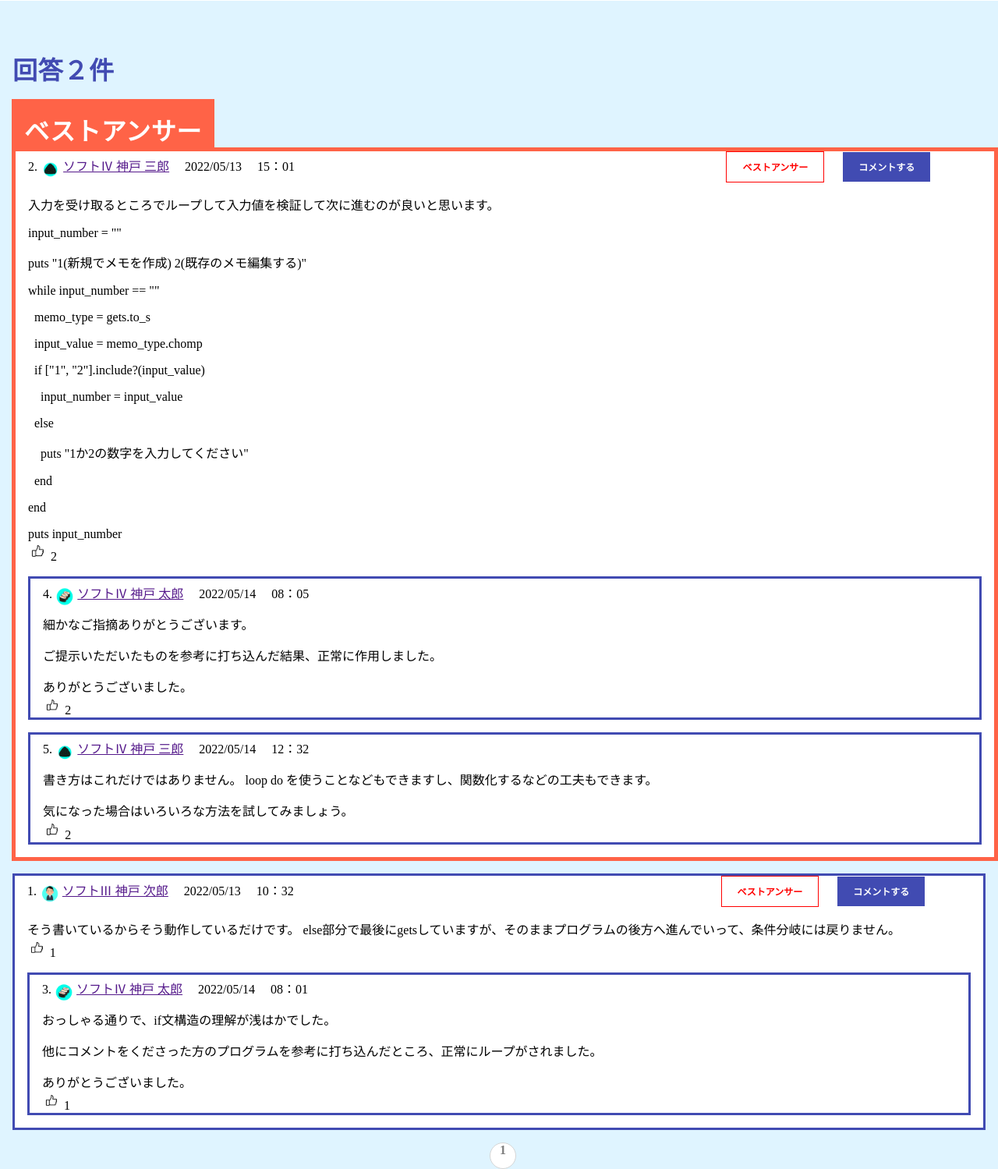
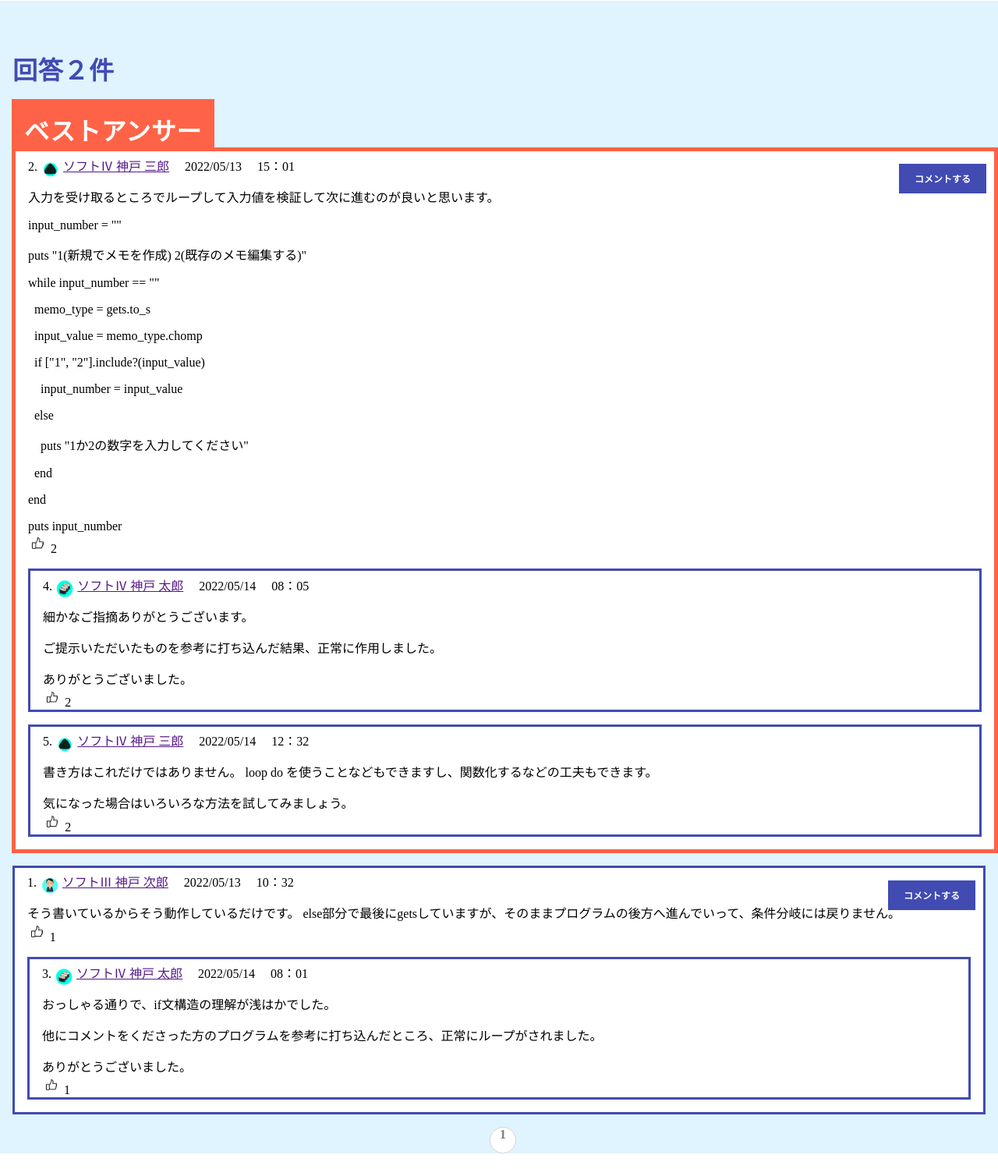
Before and after one commit to ohNarumi/PBL1, a PHP site: page /question_bestanswer.php in a window 1280 px wide. Shown: the part 849-2348 px from the top of the page at 78% size. Run offline with PHP 8.4, Linux system fonts and the light colour scheme.

Commit message:
ベストアンサー設定後の画面のベストアンサーボタンの削除/#81

```diff
--- a/css/question_bestanswer.css
+++ b/css/question_bestanswer.css
@@ -146,21 +146,8 @@ letter-spacing: 0.5pt;
 	width: 2rem;
 }
 .comment_question_a_btn {
-	display: inline-block;
+	position: absolute;
+	right: 0;
 	top: 1rem;
 	font-size: 0.75rem;
 }
-.bestanswer_a_btn {
-	display: inline-block;
-	color: red;
-	background-color: #fff;
-	border: 1px solid red;
-	top: 1rem;
-	font-size: 0.75rem;
-	margin-left: 42.5%;
-}
-
-.bestanswer_a_btn:hover {
-	background-color: tomato;
-	color: #fff;
-}
--- a/question_bestanswer.php
+++ b/question_bestanswer.php
@@ -73,7 +73,6 @@
             <a class="comment_text" href="">ソフトⅣ 神戸 三郎</a>
             <p class="comment_text">2022/05/13</p>
             <p class="comment_text">15：01</p>
-            <a href="./question_bestanswer.php" class="a_btn bestanswer_a_btn">ベストアンサー</a>
             <a href="./question_write.php" class="a_btn comment_question_a_btn">コメントする</a>
             <p class="comment_text2">入力を受け取るところでループして入力値を検証して次に進むのが良いと思います。</p>
             <p class="comment_text2">input_number = ""</p>
@@ -122,7 +121,6 @@
             <a class="comment_text" href="">ソフトⅢ 神戸 次郎</a>
             <p class="comment_text">2022/05/13</p>
             <p class="comment_text">10：32</p>
-            <a href="./question_bestanswer.php" class="a_btn bestanswer_a_btn">ベストアンサー</a>
             <a href="./question_write.php" class="a_btn comment_question_a_btn">コメントする</a>
             <p class="comment_text2">そう書いているからそう動作しているだけです。
                 else部分で最後にgetsしていますが、そのままプログラムの後方へ進んでいって、条件分岐には戻りません。</p>
```
